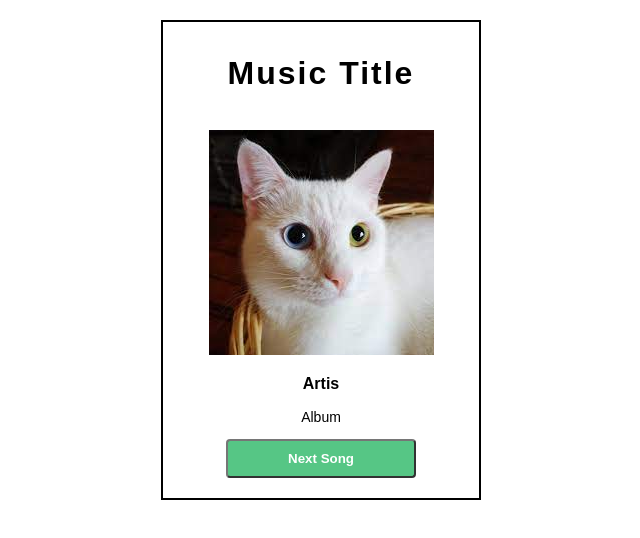
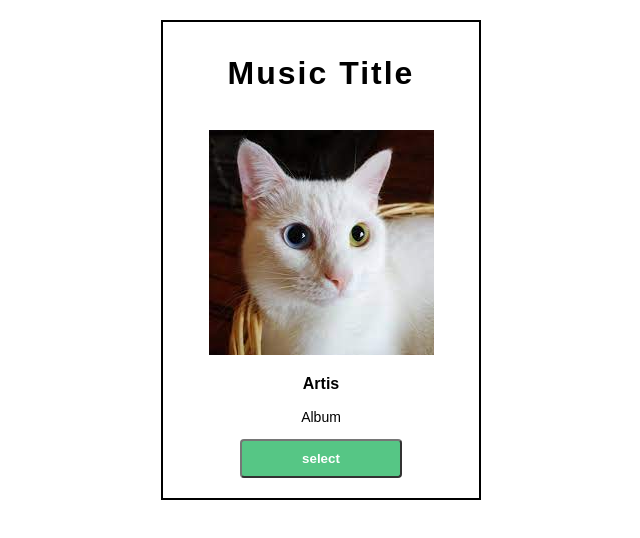
Before and after one commit to davianoap/Generasi-Gigih-2.0-Homework, a React (Create React App) app: page / in a window 1280 px wide. Shown: the top 538 px of the page, without its empty margins (319-959 px from the left). Built offline with nearby package versions, Linux system fonts and the light colour scheme.

Commit message:
change button

```diff
--- a/src/App.js
+++ b/src/App.js
@@ -31,7 +31,7 @@ function App() {
         />
         <p class="artis">Artis</p>
         <p class="album">Album</p>
-        <button id="myBtn">Next Song</button>
+        <button id="myBtn">select</button>
         </div>
     </div>
   );
```
